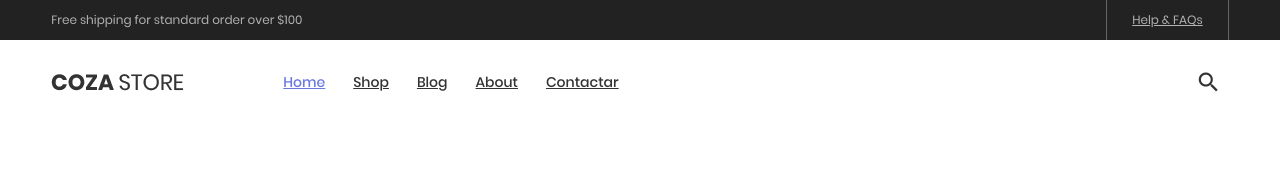
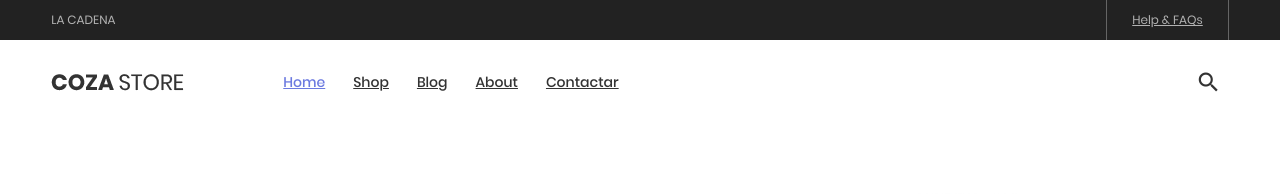
Before and after one commit to lacadenagt/nuevo, a Jekyll site: the page built from index.md, in a window 1280 px wide and 900 px high. Shown: the top 194 px of the window. Built offline with Jekyll 4.4.1, drawn with Linux system fonts in a browser that asks for light colours; some web fonts are replaced.

Commit message:
Update header.html

```diff
--- a/_includes/header.html
+++ b/_includes/header.html
@@ -6,7 +6,7 @@
 			<div class="top-bar">
 				<div class="content-topbar flex-sb-m h-full container">
 					<div class="left-top-bar">
-						Free shipping for standard order over $100
+						LA CADENA
 					</div>
 
 					<div class="right-top-bar flex-w h-full">
@@ -127,7 +127,7 @@
 			<ul class="topbar-mobile">
 				<li>
 					<div class="left-top-bar">
-						Free shipping for standard order over $100
+						LA CADENA
 					</div>
 				</li>
 
```
